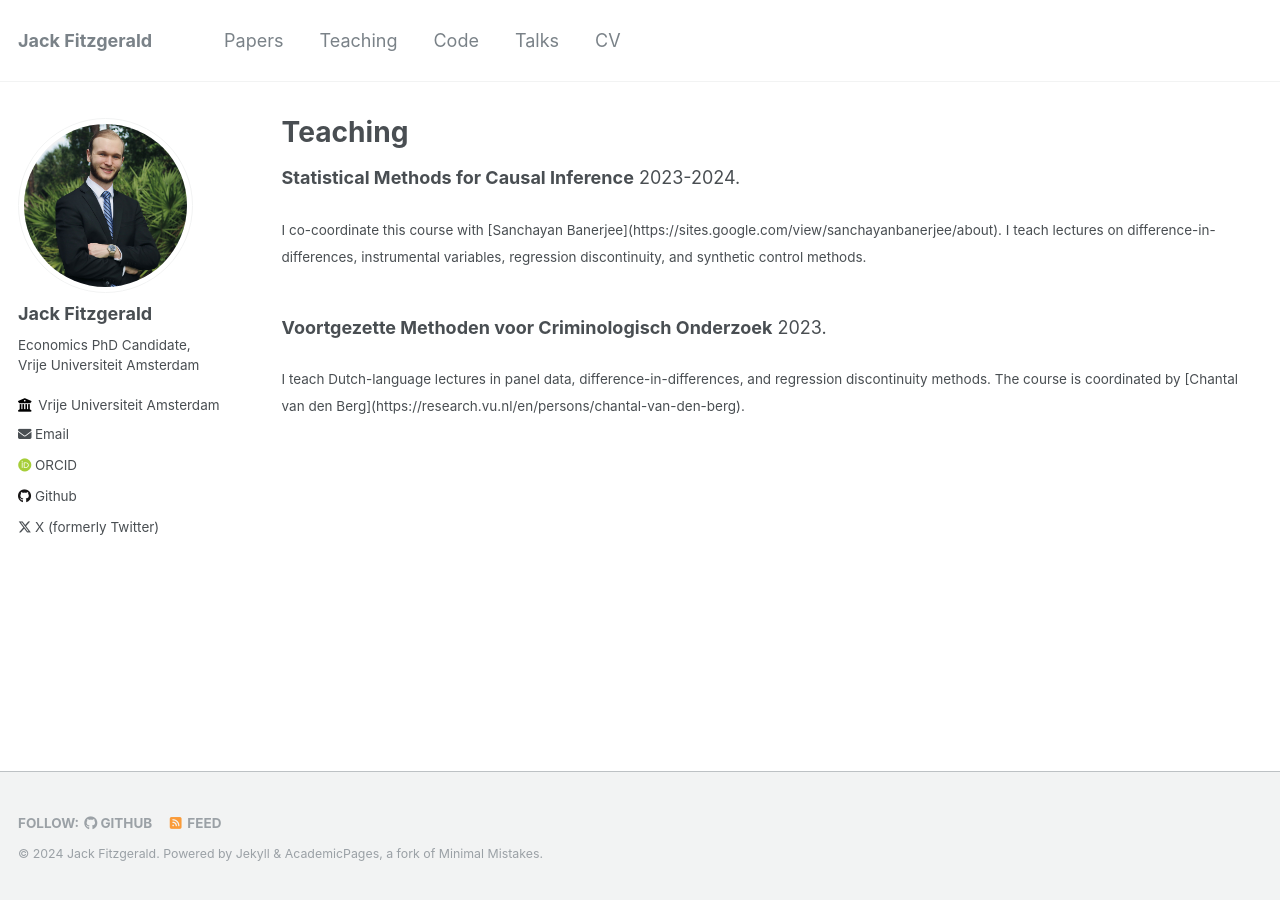
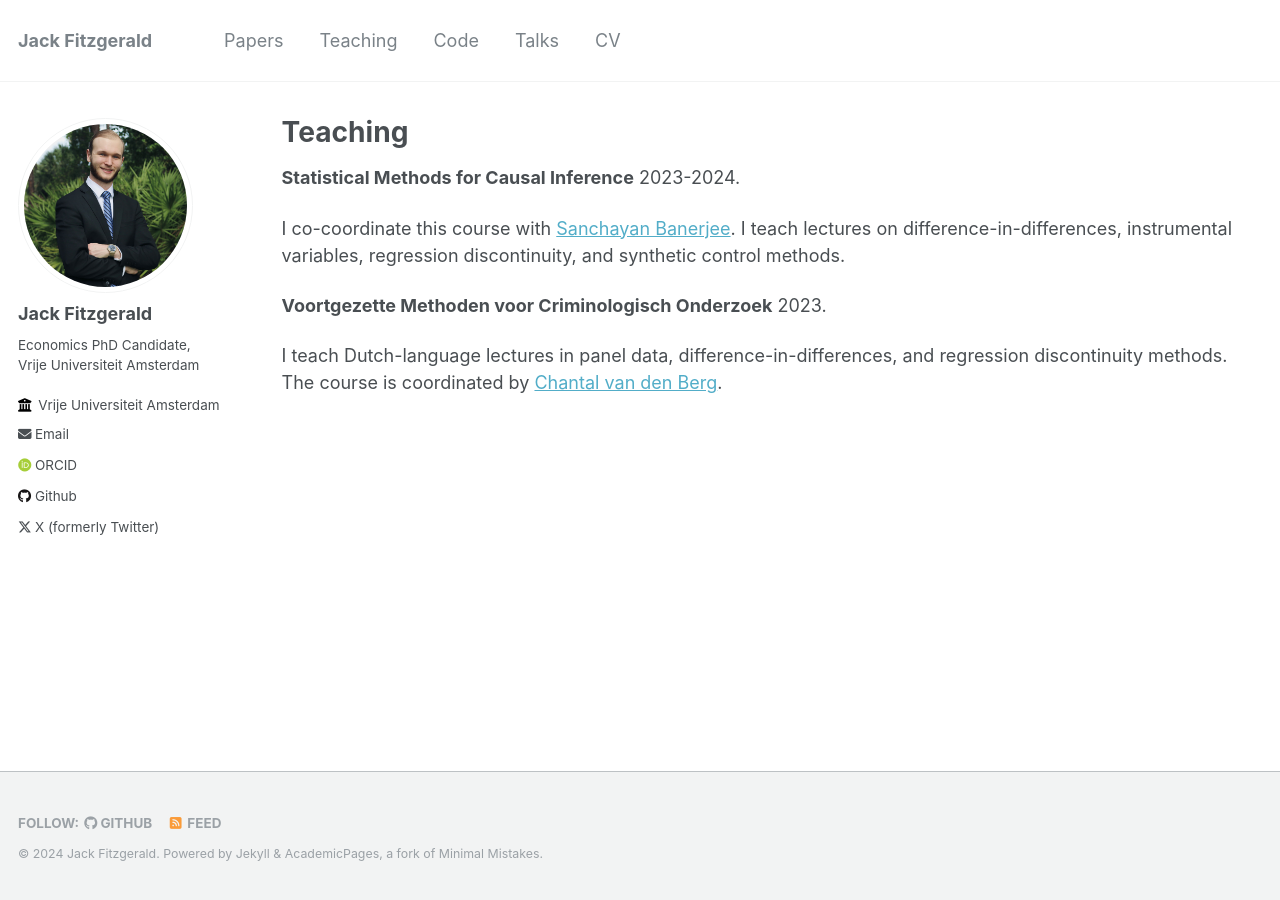
Before and after one commit to jack-fitzgerald/jack-fitzgerald.github.io, a Jekyll site: the page built from _pages/teaching.md, in a window 1280 px wide. Built offline with Jekyll 4.4.1, drawn with Linux system fonts in a browser that asks for light colours; some web fonts are replaced.

Commit message:
Update teaching.md

```diff
--- a/_pages/teaching.md
+++ b/_pages/teaching.md
@@ -6,15 +6,9 @@ author_profile: true
 ---
 
 **Statistical Methods for Causal Inference** 2023-2024. <br/>
-<div><small>
 
 I co-coordinate this course with [Sanchayan Banerjee](https://sites.google.com/view/sanchayanbanerjee/about). I teach lectures on difference-in-differences, instrumental variables, regression discontinuity, and synthetic control methods.
 
-</small><br><br/></div>
-
 **Voortgezette Methoden voor Criminologisch Onderzoek** 2023. <br/>
-<div><small>
 
 I teach Dutch-language lectures in panel data, difference-in-differences, and regression discontinuity methods. The course is coordinated by [Chantal van den Berg](https://research.vu.nl/en/persons/chantal-van-den-berg).
-
-</small><br><br/></div>
```
